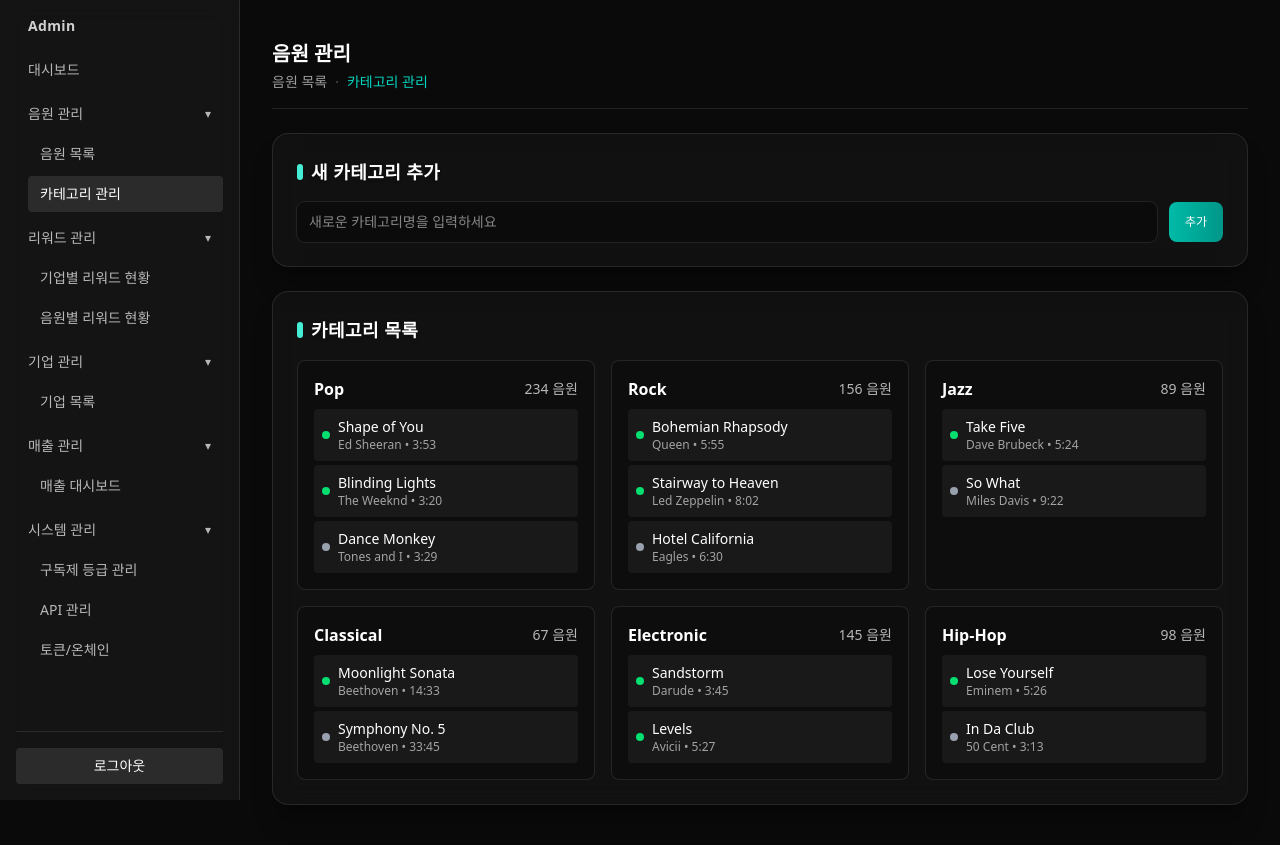
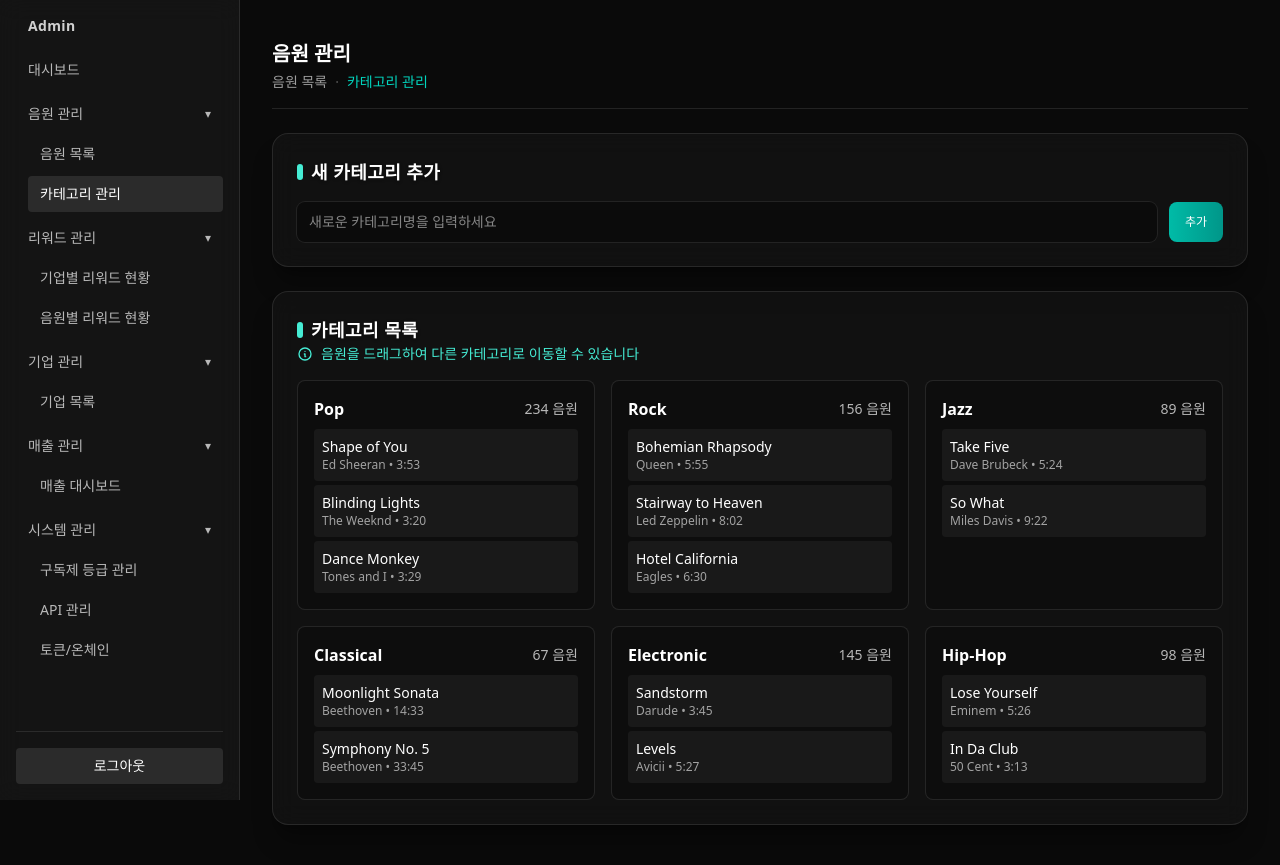
Before and after one commit to zzeen2/MPS-project, a Next.js app in the folder apps/frontend/admin/: page /admin/musics/categories in a window 1280 px wide. Built offline with nearby package versions, Linux system fonts and the light colour scheme.

Commit message:
[feat] 카테고리관리 레이아웃 수정

```diff
--- a/apps/frontend/admin/src/app/admin/musics/categories/page.tsx
+++ b/apps/frontend/admin/src/app/admin/musics/categories/page.tsx
@@ -130,6 +130,12 @@ export default function MusicCategoriesPage() {
       {/* 카테고리 목록 */}
       <Card>
         <Title variant="section">카테고리 목록</Title>
+        <div className="mb-4 flex items-center gap-2 text-sm text-teal-300">
+          <svg className="w-4 h-4" fill="none" stroke="currentColor" viewBox="0 0 24 24">
+            <path strokeLinecap="round" strokeLinejoin="round" strokeWidth={2} d="M13 16h-1v-4h-1m1-4h.01M21 12a9 9 0 11-18 0 9 9 0 0118 0z" />
+          </svg>
+          <span>음원을 드래그하여 다른 카테고리로 이동할 수 있습니다</span>
+        </div>
         <div className="mt-4 grid grid-cols-1 gap-4 md:grid-cols-2 lg:grid-cols-3">
           {categories.map((category) => (
                          <div
@@ -157,7 +163,6 @@ export default function MusicCategoriesPage() {
                      onDragStart={(e) => handleDragStart(e, song, category.id)}
                      className="flex items-center gap-2 p-2 rounded bg-white/5 hover:bg-white/10 transition-all duration-200 cursor-move"
                    >
-                     <div className={`w-2 h-2 rounded-full ${song.isApiActive ? 'bg-green-400' : 'bg-gray-400'}`}></div>
                      <div className="flex-1 min-w-0">
                        <div className="text-sm text-white truncate">{song.title}</div>
                        <div className="text-xs text-white/60">{song.artist} • {song.duration}</div>
@@ -206,7 +211,7 @@ export default function MusicCategoriesPage() {
               </svg>
             </button>
           </div>
-          <div className="space-y-1">
+          <div className="grid grid-cols-1 gap-2 md:grid-cols-2 lg:grid-cols-3">
             {selectedCategoryData.songs.map((song) => (
               <div
                 key={song.id}
@@ -214,7 +219,6 @@ export default function MusicCategoriesPage() {
                 onDragStart={(e) => handleDragStart(e, song, selectedCategoryData.id)}
                 className="flex items-center gap-2 p-2 rounded bg-white/5 hover:bg-white/10 transition-all duration-200 cursor-move"
               >
-                <div className={`w-2 h-2 rounded-full ${song.isApiActive ? 'bg-green-400' : 'bg-gray-400'}`}></div>
                 <div className="flex-1 min-w-0">
                   <div className="text-sm text-white truncate">{song.title}</div>
                   <div className="text-xs text-white/60">{song.artist} • {song.duration}</div>
```
